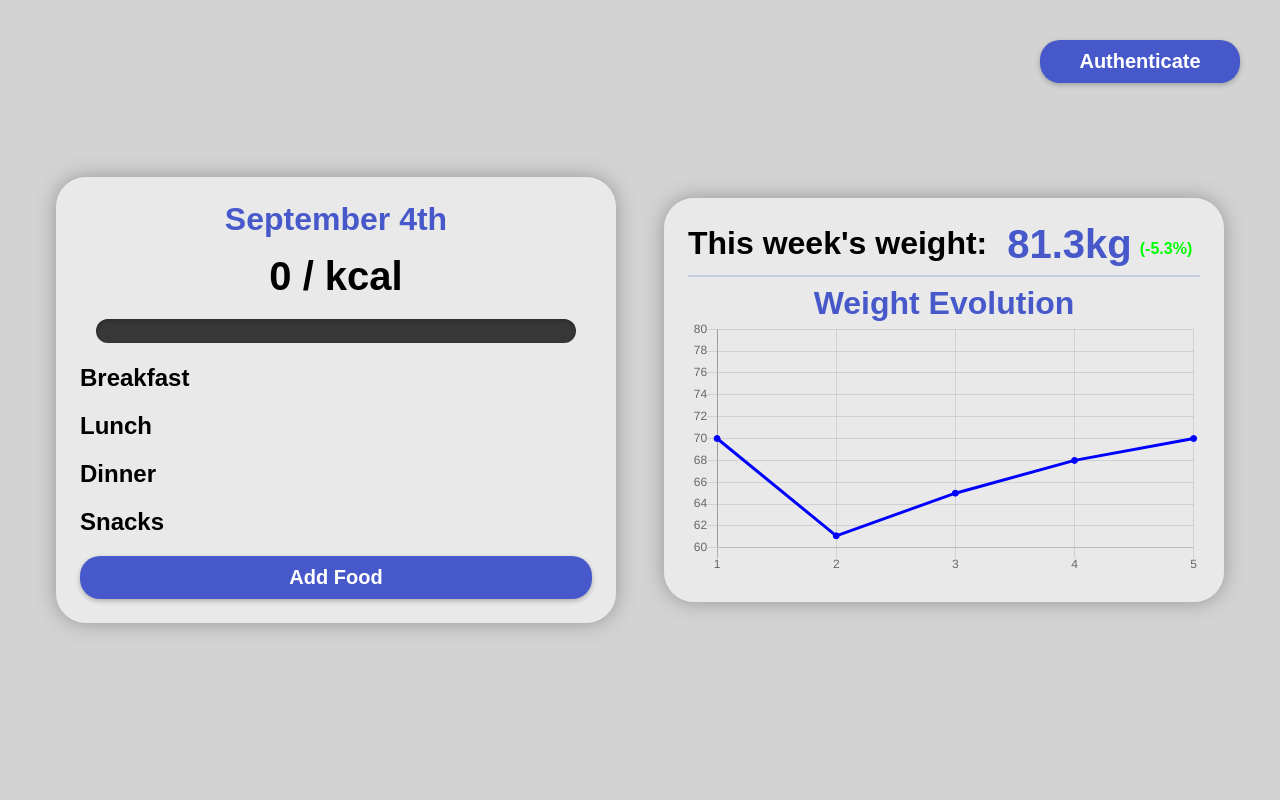
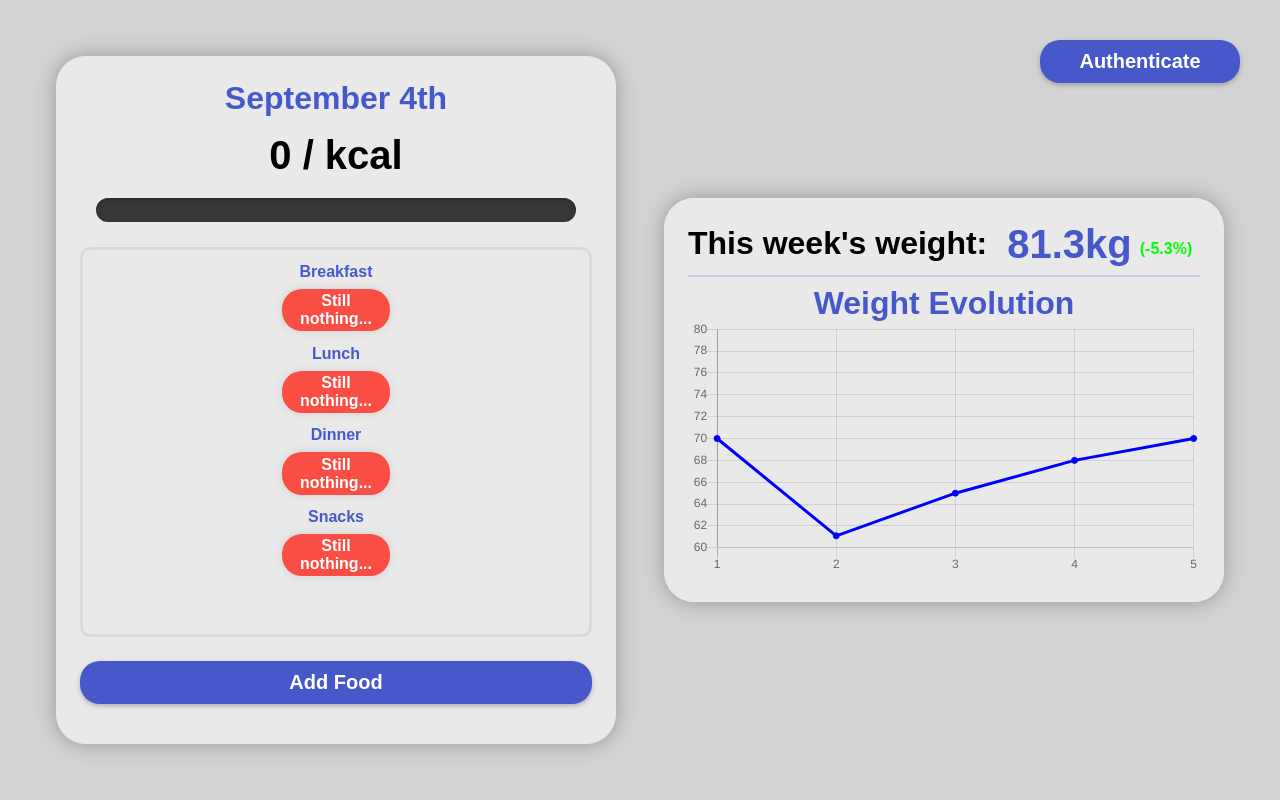
Before and after one commit to pedrofvgomes/fithub, a Django app: page / in a window 1280 px wide. Run offline with Django 4.2, Linux system fonts and the light colour scheme; data comes from the database, SQL or seed files in the repository; both versions use the stored data as it was after the commit; parts of the project's set-up code (start-up, migrations or seed data) failed here and were passed over; some web fonts are replaced.

Commit message:
mainpage food display finished

```diff
--- a/fithub/static/fithub/styles.css
+++ b/fithub/static/fithub/styles.css
@@ -124,6 +124,7 @@ html, body{
 }
 #food{
     margin-right: 1.5em;
+    height: 80%;
 }
 #weight{
     margin-left: 1.5em;
@@ -397,7 +398,7 @@ progress::-webkit-progress-value {
     margin-left: 1em;
     margin-top: 2.1em;
 }
-#search-results{
+#search-results, #logs{
     background-color: rgba(207, 207, 207, 0.5);
     height: 50%;
     border-radius: 10px;
@@ -466,3 +467,44 @@ input[type=number]::-webkit-outer-spin-button {
     position: absolute;
     right: -15px;
 }
+
+#logs{
+    margin-top: 0.5em;
+    height: 60%;
+    overflow-x: hidden;
+    overflow: auto;
+    font-weight: 700;
+    padding: 0;
+    padding-right: 0;
+    margin-bottom: 1.5em;
+    margin-top: 1.5em;
+    background: none;
+    border: solid 3px rgba(81, 81, 81, 0.1);
+    box-shadow: none;
+}
+#logs .food{
+    margin-right: 0;
+    height: 20%;
+    border-radius: 15px;
+    border: none;
+    box-shadow: 0px 0px 10px rgb(0, 0, 0, 0.1);
+    margin-bottom: 0.25em;
+}
+#logs .food:last-of-type{
+    margin-bottom: 0;
+}
+.meal-title, #logs .unavailable{
+    text-align: center;
+    font-size: 1em;
+    margin-bottom: 0.5em;
+    color: #4759ca;
+}
+#logs .unavailable{
+    width: 20%;
+    margin: auto;
+    padding: 0.2em;
+    border-radius: 20px;
+    color: white;
+    box-shadow: 0px 0px 10px rgb(0, 0, 0, 0.1);
+    background-color: #fa4d43;
+}
--- a/fithub/templates/fithub/index.html
+++ b/fithub/templates/fithub/index.html
@@ -16,67 +16,71 @@
                 <progress value="{{ calories }}" max="{{user.daily_calories}}"></progress>
             </div>
 
-            <div id="logs">
+            <ul id="logs">
                 <h2 class="meal-title">Breakfast</h2>
-                <ul id="breakfast">
                     {% for food in breakfast %}
                     <li class="food">
                         <span>{{ food.name }}</span>
                         <span>{{ food.weight }}</span>
                         <span>{{ food.calories }} kcal</span>
-                        <svg xmlns="http://www.w3.org/2000/svg" width="20" height="20" fill="currentColor" class="bi bi-plus-circle" viewBox="0 0 16 16">
+                        <svg xmlns="http://www.w3.org/2000/svg" width="20" height="20" fill="currentColor" class="bi bi-dash-circle" viewBox="0 0 16 16">
                             <path d="M8 15A7 7 0 1 1 8 1a7 7 0 0 1 0 14zm0 1A8 8 0 1 0 8 0a8 8 0 0 0 0 16z"/>
-                            <path d="M8 4a.5.5 0 0 1 .5.5v3h3a.5.5 0 0 1 0 1h-3v3a.5.5 0 0 1-1 0v-3h-3a.5.5 0 0 1 0-1h3v-3A.5.5 0 0 1 8 4z"/>
+                            <path d="M4 8a.5.5 0 0 1 .5-.5h7a.5.5 0 0 1 0 1h-7A.5.5 0 0 1 4 8z"/>
                           </svg>
                     </li>
                     {% endfor %}
-                </ul>
+                    {% if breakfast|length == 0 %}
+                    <h2 class="unavailable">Still nothing...</h2>
+                    {% endif %}
 
                 <h2 class="meal-title">Lunch</h2>
-                <ul id="lunch">
                     {% for food in lunch %}
                     <li class="food">
                         <span>{{ food.name }}</span>
                         <span>{{ food.weight }}</span>
                         <span>{{ food.calories }} kcal</span>
-                        <svg xmlns="http://www.w3.org/2000/svg" width="20" height="20" fill="currentColor" class="bi bi-plus-circle" viewBox="0 0 16 16">
+                        <svg xmlns="http://www.w3.org/2000/svg" width="20" height="20" fill="currentColor" class="bi bi-dash-circle" viewBox="0 0 16 16">
                             <path d="M8 15A7 7 0 1 1 8 1a7 7 0 0 1 0 14zm0 1A8 8 0 1 0 8 0a8 8 0 0 0 0 16z"/>
-                            <path d="M8 4a.5.5 0 0 1 .5.5v3h3a.5.5 0 0 1 0 1h-3v3a.5.5 0 0 1-1 0v-3h-3a.5.5 0 0 1 0-1h3v-3A.5.5 0 0 1 8 4z"/>
+                            <path d="M4 8a.5.5 0 0 1 .5-.5h7a.5.5 0 0 1 0 1h-7A.5.5 0 0 1 4 8z"/>
                           </svg>
                     </li>
                     {% endfor %}
-                </ul>
+                    {% if lunch|length == 0 %}
+                    <h2 class="unavailable">Still nothing...</h2>
+                    {% endif %}
 
                 <h2 class="meal-title">Dinner</h2>
-                <ul id="dinner">
                     {% for food in dinner %}
                     <li class="food">
                         <span>{{ food.name }}</span>
                         <span>{{ food.weight }}</span>
                         <span>{{ food.calories }} kcal</span>
-                        <svg xmlns="http://www.w3.org/2000/svg" width="20" height="20" fill="currentColor" class="bi bi-plus-circle" viewBox="0 0 16 16">
+                        <svg xmlns="http://www.w3.org/2000/svg" width="20" height="20" fill="currentColor" class="bi bi-dash-circle" viewBox="0 0 16 16">
                             <path d="M8 15A7 7 0 1 1 8 1a7 7 0 0 1 0 14zm0 1A8 8 0 1 0 8 0a8 8 0 0 0 0 16z"/>
-                            <path d="M8 4a.5.5 0 0 1 .5.5v3h3a.5.5 0 0 1 0 1h-3v3a.5.5 0 0 1-1 0v-3h-3a.5.5 0 0 1 0-1h3v-3A.5.5 0 0 1 8 4z"/>
+                            <path d="M4 8a.5.5 0 0 1 .5-.5h7a.5.5 0 0 1 0 1h-7A.5.5 0 0 1 4 8z"/>
                           </svg>
                     </li>
                     {% endfor %}
-                </ul>
+                    {% if dinner|length == 0 %}
+                    <h2 class="unavailable">Still nothing...</h2>
+                    {% endif %}
 
                 <h2 class="meal-title">Snacks</h2>
-                <ul id="snacks">
                     {% for food in snacks %}
                     <li class="food">
                         <span>{{ food.name }}</span>
                         <span>{{ food.weight }}</span>
                         <span>{{ food.calories }} kcal</span>
-                        <svg xmlns="http://www.w3.org/2000/svg" width="20" height="20" fill="currentColor" class="bi bi-plus-circle" viewBox="0 0 16 16">
+                        <svg xmlns="http://www.w3.org/2000/svg" width="20" height="20" fill="currentColor" class="bi bi-dash-circle" viewBox="0 0 16 16">
                             <path d="M8 15A7 7 0 1 1 8 1a7 7 0 0 1 0 14zm0 1A8 8 0 1 0 8 0a8 8 0 0 0 0 16z"/>
-                            <path d="M8 4a.5.5 0 0 1 .5.5v3h3a.5.5 0 0 1 0 1h-3v3a.5.5 0 0 1-1 0v-3h-3a.5.5 0 0 1 0-1h3v-3A.5.5 0 0 1 8 4z"/>
+                            <path d="M4 8a.5.5 0 0 1 .5-.5h7a.5.5 0 0 1 0 1h-7A.5.5 0 0 1 4 8z"/>
                           </svg>
                     </li>
                     {% endfor %}
-                </ul>
-            </div>
+                    {% if snacks|length == 0 %}
+                    <h2 class="unavailable">Still nothing...</h2>
+                    {% endif %}
+            </ul>
 
             <button id="add-food">Add Food</button>
         </div>
@@ -234,7 +238,7 @@
                     <span>Name</span>
                     <span>50g</span>
                     <span>150 kcal</span>
-                    <svg xmlns="http://www.w3.org/2000/svg" width="16" height="16" fill="currentColor" class="bi bi-plus-circle" viewBox="0 0 16 16">
+                    <svg xmlns="http://www.w3.org/2000/svg" width="20" height="20" fill="currentColor" class="bi bi-plus-circle" viewBox="0 0 16 16">
                         <path d="M8 15A7 7 0 1 1 8 1a7 7 0 0 1 0 14zm0 1A8 8 0 1 0 8 0a8 8 0 0 0 0 16z"/>
                         <path d="M8 4a.5.5 0 0 1 .5.5v3h3a.5.5 0 0 1 0 1h-3v3a.5.5 0 0 1-1 0v-3h-3a.5.5 0 0 1 0-1h3v-3A.5.5 0 0 1 8 4z"/>
                       </svg>
@@ -243,7 +247,7 @@
                     <span>Name</span>
                     <span>50g</span>
                     <span>150 kcal</span>
-                    <svg xmlns="http://www.w3.org/2000/svg" width="16" height="16" fill="currentColor" class="bi bi-plus-circle" viewBox="0 0 16 16">
+                    <svg xmlns="http://www.w3.org/2000/svg" width="20" height="20" fill="currentColor" class="bi bi-plus-circle" viewBox="0 0 16 16">
                         <path d="M8 15A7 7 0 1 1 8 1a7 7 0 0 1 0 14zm0 1A8 8 0 1 0 8 0a8 8 0 0 0 0 16z"/>
                         <path d="M8 4a.5.5 0 0 1 .5.5v3h3a.5.5 0 0 1 0 1h-3v3a.5.5 0 0 1-1 0v-3h-3a.5.5 0 0 1 0-1h3v-3A.5.5 0 0 1 8 4z"/>
                       </svg>
@@ -252,7 +256,7 @@
                     <span>Name</span>
                     <span>50g</span>
                     <span>150 kcal</span>
-                    <svg xmlns="http://www.w3.org/2000/svg" width="16" height="16" fill="currentColor" class="bi bi-plus-circle" viewBox="0 0 16 16">
+                    <svg xmlns="http://www.w3.org/2000/svg" width="20" height="20" fill="currentColor" class="bi bi-plus-circle" viewBox="0 0 16 16">
                         <path d="M8 15A7 7 0 1 1 8 1a7 7 0 0 1 0 14zm0 1A8 8 0 1 0 8 0a8 8 0 0 0 0 16z"/>
                         <path d="M8 4a.5.5 0 0 1 .5.5v3h3a.5.5 0 0 1 0 1h-3v3a.5.5 0 0 1-1 0v-3h-3a.5.5 0 0 1 0-1h3v-3A.5.5 0 0 1 8 4z"/>
                       </svg>
@@ -261,7 +265,7 @@
                     <span>dwaijhoawdijoadw</span>
                     <span>50g</span>
                     <span>150 kcal</span>
-                    <svg xmlns="http://www.w3.org/2000/svg" width="16" height="16" fill="currentColor" class="bi bi-plus-circle" viewBox="0 0 16 16">
+                    <svg xmlns="http://www.w3.org/2000/svg" width="20" height="20" fill="currentColor" class="bi bi-plus-circle" viewBox="0 0 16 16">
                         <path d="M8 15A7 7 0 1 1 8 1a7 7 0 0 1 0 14zm0 1A8 8 0 1 0 8 0a8 8 0 0 0 0 16z"/>
                         <path d="M8 4a.5.5 0 0 1 .5.5v3h3a.5.5 0 0 1 0 1h-3v3a.5.5 0 0 1-1 0v-3h-3a.5.5 0 0 1 0-1h3v-3A.5.5 0 0 1 8 4z"/>
                       </svg>
@@ -270,7 +274,7 @@
                     <span>Name</span>
                     <span>50g</span>
                     <span>150 kcal</span>
-                    <svg xmlns="http://www.w3.org/2000/svg" width="16" height="16" fill="currentColor" class="bi bi-plus-circle" viewBox="0 0 16 16">
+                    <svg xmlns="http://www.w3.org/2000/svg" width="20" height="20" fill="currentColor" class="bi bi-plus-circle" viewBox="0 0 16 16">
                         <path d="M8 15A7 7 0 1 1 8 1a7 7 0 0 1 0 14zm0 1A8 8 0 1 0 8 0a8 8 0 0 0 0 16z"/>
                         <path d="M8 4a.5.5 0 0 1 .5.5v3h3a.5.5 0 0 1 0 1h-3v3a.5.5 0 0 1-1 0v-3h-3a.5.5 0 0 1 0-1h3v-3A.5.5 0 0 1 8 4z"/>
                       </svg>
```
Also changed, not shown: db.sqlite3.
